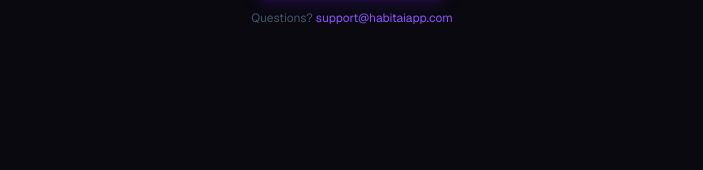
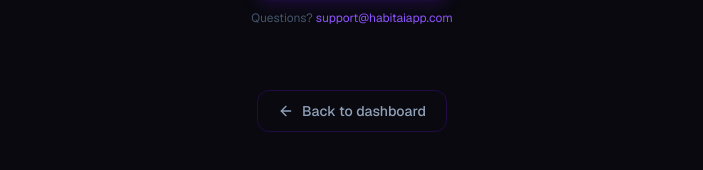
Before and after one commit to LEGENDRAJ18/habit-tracker, a Next.js app: page /guide in a window 1280 px wide. Shown: the part 5218-5388 px from the top of the page, without its empty margins (288-991 px from the left). Built offline with nearby package versions, Linux system fonts and the light colour scheme; no server answers.

Commit message:
fix: add missing Back to dashboard navigation on /admin and /guide

```diff
--- a/src/app/admin/page.tsx
+++ b/src/app/admin/page.tsx
@@ -7,6 +7,7 @@ import {
   Swords, Building2,
 } from "lucide-react";
 import { createClient } from "@/lib/supabase/client";
+import BackToDashboardButton from "@/components/ui/BackToDashboardButton";
 
 const ADMIN_EMAILS  = (process.env.NEXT_PUBLIC_ADMIN_EMAILS ?? "mannrajsj@gmail.com,surjeetsj@gmail.com")
   .split(",").map((e) => e.trim()).filter(Boolean);
@@ -329,6 +330,8 @@ export default function AdminPage() {
             ? ` · Last fetch: ${new Date(stats.updatedAt).toLocaleString()}`
             : ""}
         </p>
+
+        <BackToDashboardButton />
       </div>
     </div>
   );
--- a/src/app/guide/page.tsx
+++ b/src/app/guide/page.tsx
@@ -2,6 +2,7 @@
 
 import Link from "next/link";
 import { ChevronLeft, Crown } from "lucide-react";
+import BackToDashboardButton from "@/components/ui/BackToDashboardButton";
 
 const SECTIONS = [
   {
@@ -308,6 +309,8 @@ export default function GuidePage() {
             </a>
           </p>
         </div>
+
+        <BackToDashboardButton />
       </div>
     </div>
   );
```
